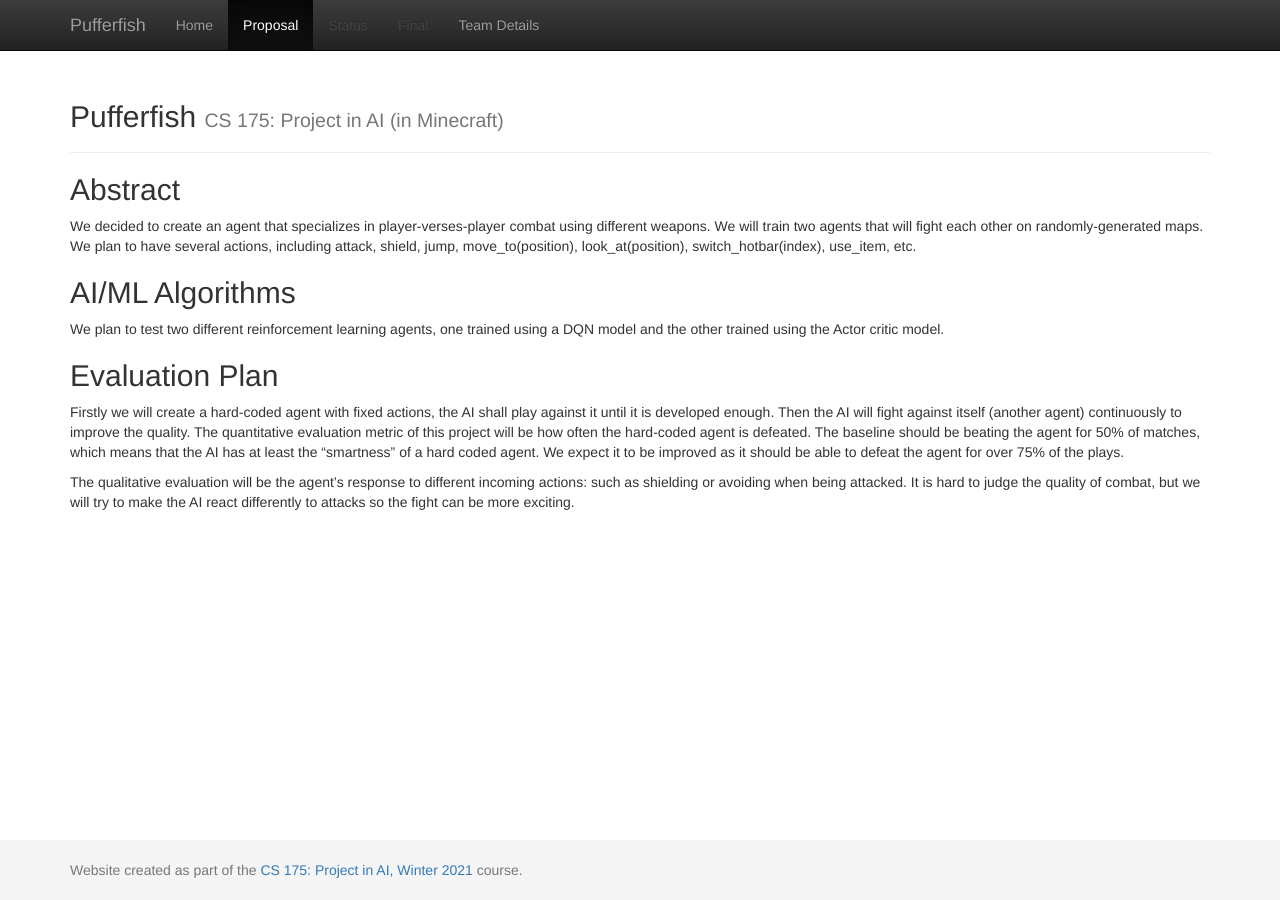
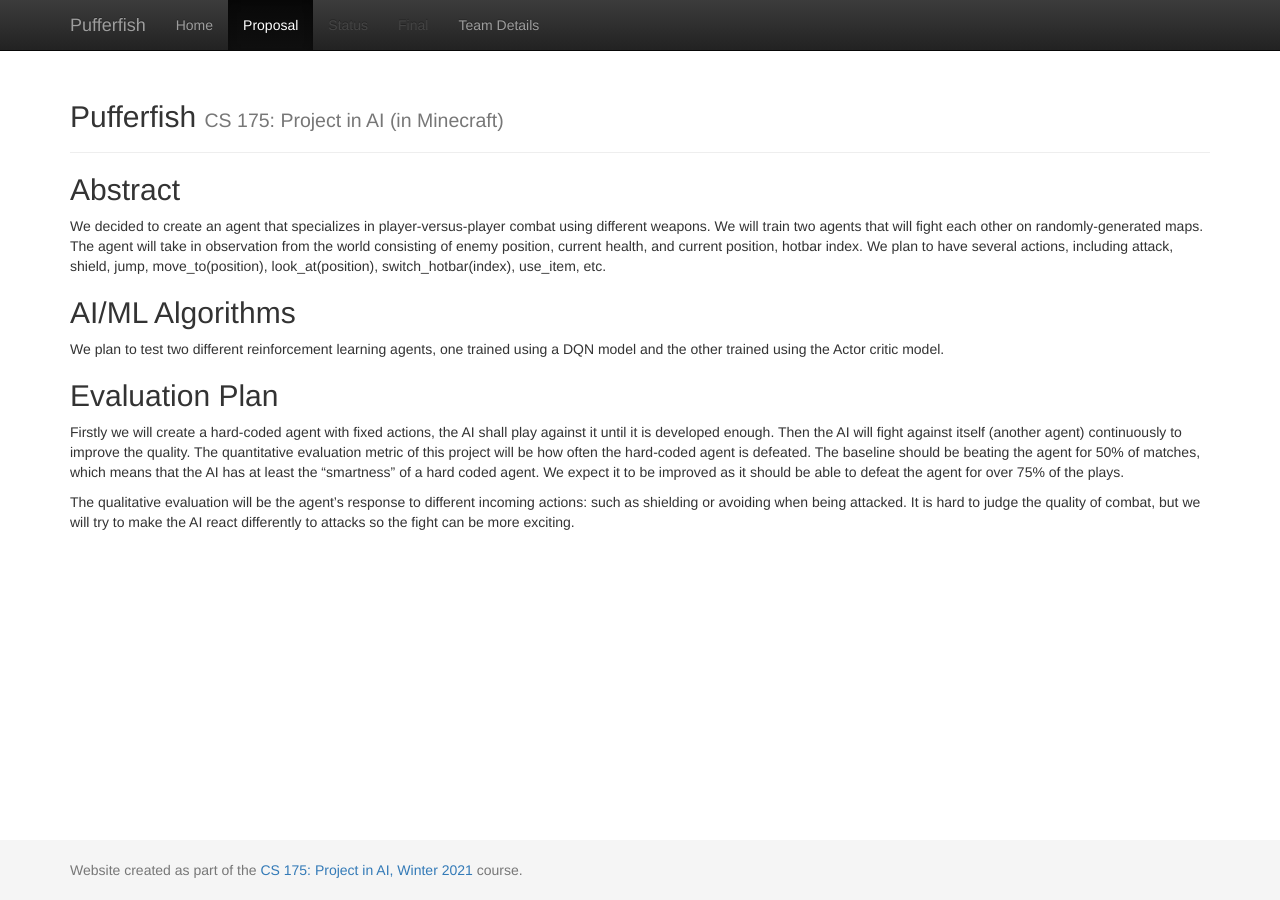
Before and after one commit to OneMelon8/Pufferfish, a Jekyll site: the page built from docs/proposal.md, in a window 1280 px wide. Built offline with Jekyll 4.4.1, drawn with Linux system fonts in a browser that asks for light colours.

Commit message:
Update proposal.md

```diff
--- a/docs/proposal.md
+++ b/docs/proposal.md
@@ -4,7 +4,7 @@ title:  Proposal
 ---
 
 ## Abstract
-We decided to create an agent that specializes in player-verses-player combat using different weapons. We will train two agents that will fight each other on randomly-generated maps. We plan to have several actions, including attack, shield, jump, move_to(position), look_at(position), switch_hotbar(index), use_item, etc.
+We decided to create an agent that specializes in player-versus-player combat using different weapons. We will train two agents that will fight each other on randomly-generated maps. The agent will take in observation from the world consisting of enemy position, current health, and current position, hotbar index. We plan to have several actions, including attack, shield, jump, move_to(position), look_at(position), switch_hotbar(index), use_item, etc.
 
 
 ## AI/ML Algorithms
```
